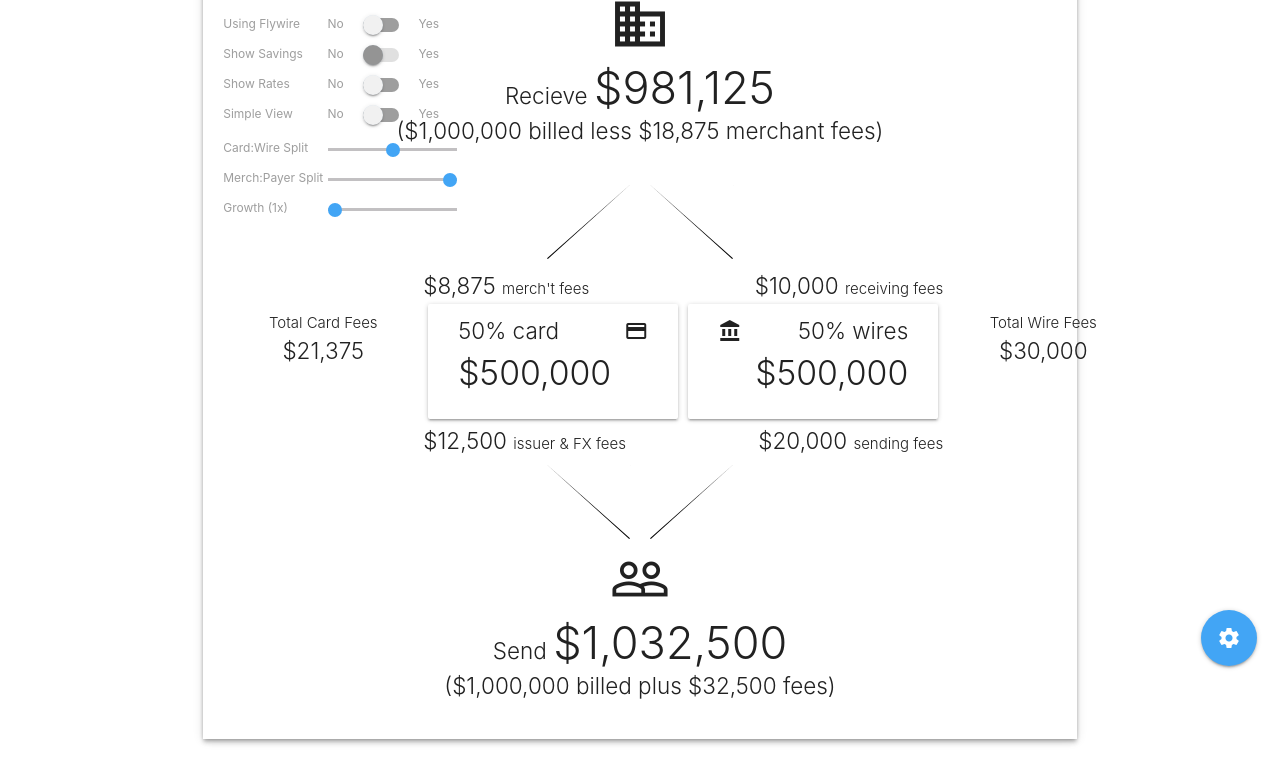
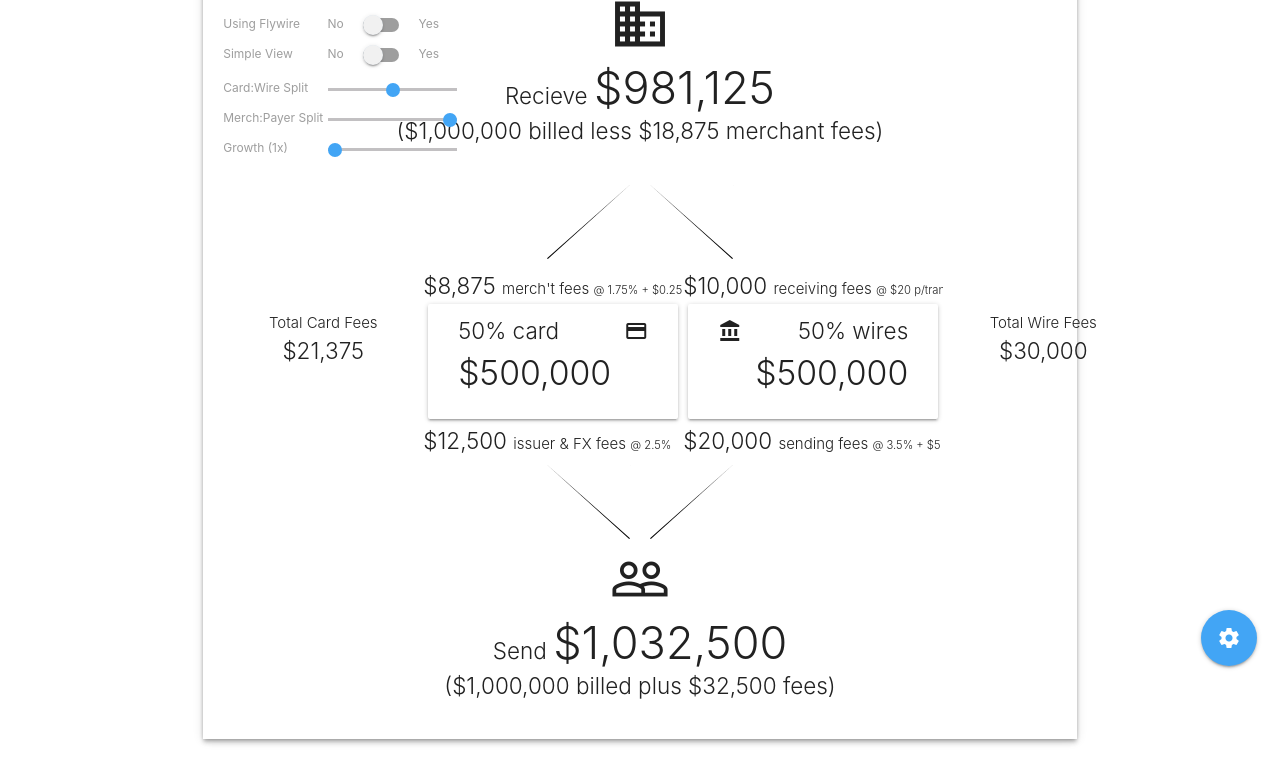
Before and after one commit to GeorgeGoodchild/fw-savings-calc, a plain HTML site: page index.html in a window 1280 px wide. Shown: the part 111-894 px from the top of the page. Drawn offline with Linux system fonts and the light colour scheme.

Commit message:
just show everything

```diff
--- a/assets/flywire.js
+++ b/assets/flywire.js
@@ -9,8 +9,8 @@ var vm = new Vue({
         showFlywireConfig: false,
 
         enableFlywire: false,
-        showRates: false,
-        showSavings: false,
+        showRates: true,
+        showSavings: true,
         condensedView: false,
         growthRaw: 1,
 
@@ -182,8 +182,8 @@ var vm = new Vue({
             this.readOnly =    parseInt(this.getQueryStringValue('ro') || '0') == 1;
 
             this.enableFlywire =    parseInt(this.getQueryStringValue('ef') || '0') == 1;
-            this.showRates =        parseInt(this.getQueryStringValue('sr') || '0') == 1;
-            this.showSavings =      parseInt(this.getQueryStringValue('ss') || '0') == 1;
+            this.showRates =        parseInt(this.getQueryStringValue('sr') || '1') == 1;
+            this.showSavings =      parseInt(this.getQueryStringValue('ss') || '1') == 1;
             this.condensedView =    parseInt(this.getQueryStringValue('cv') || '0') == 1;
             this.growthRaw =        parseFloat(this.getQueryStringValue('g') || '1');
 
--- a/index.html
+++ b/index.html
@@ -35,7 +35,7 @@
                                                 </label>
                                             </div>
                                         </li>
-                                        <li>
+                                        <!-- <li>
                                             <label>Show Savings</label>
                                             <div class="switch">
                                                 <label>
@@ -57,7 +57,7 @@
                                                     Yes
                                                 </label>
                                             </div>
-                                        </li>
+                                        </li> -->
                                         <li>
                                             <label>Simple View</label>
                                             <div class="switch">
```
